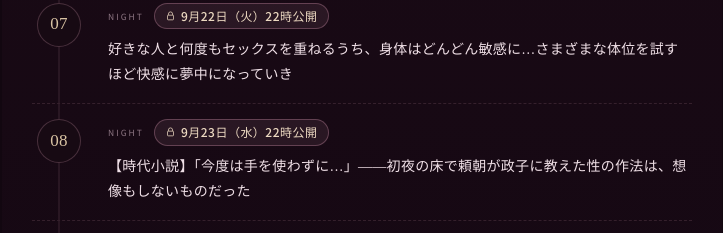
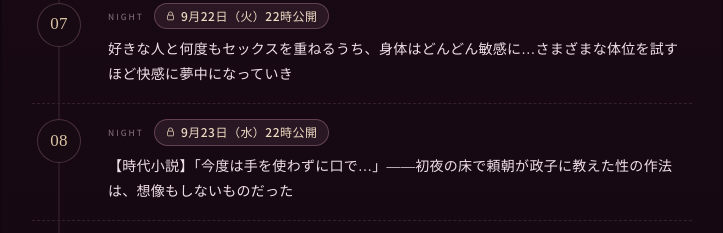
Before and after one commit to naoko-dev/glo_pickup, a plain HTML site: page index.html in a window 1280 px wide. Shown: the part 3117-3350 px from the top of the page, without its empty margins (278-1001 px from the left). Drawn offline with Linux system fonts and the light colour scheme.

Commit message:
Add files via upload

```diff
--- a/index.html
+++ b/index.html
@@ -625,7 +625,7 @@
     "「私でいいんですか？」「今、凄く抱きたい、君がいい！　おいで」――手を引かれた先は彼の寝室だった",
     "当時はまだ初々しい人妻だった私。結婚式披露宴を済ませた翌日の夜、夫と子づくりをしょうと…",
     "好きな人と何度もセックスを重ねるうち、身体はどんどん敏感に…さまざまな体位を試すほど快感に夢中になっていき",
-    "【時代小説】「今度は手を使わずに…」――初夜の床で頼朝が政子に教えた性の作法は、想像もしないものだった",
+    "【時代小説】「今度は手を使わずに口で…」――初夜の床で頼朝が政子に教えた性の作法は、想像もしないものだった",
     "「いいですか」と抱き上げられて寝室へ…帯をほどかれ、指先で触れられるたび、私は声が枯れるまで何度も彼の名前を呼んだ",
     "「壁に手をついて足を少し広げて」――泡越しに触れる彼の手。私は思わず声を漏らしてしまった"
   ];
```
